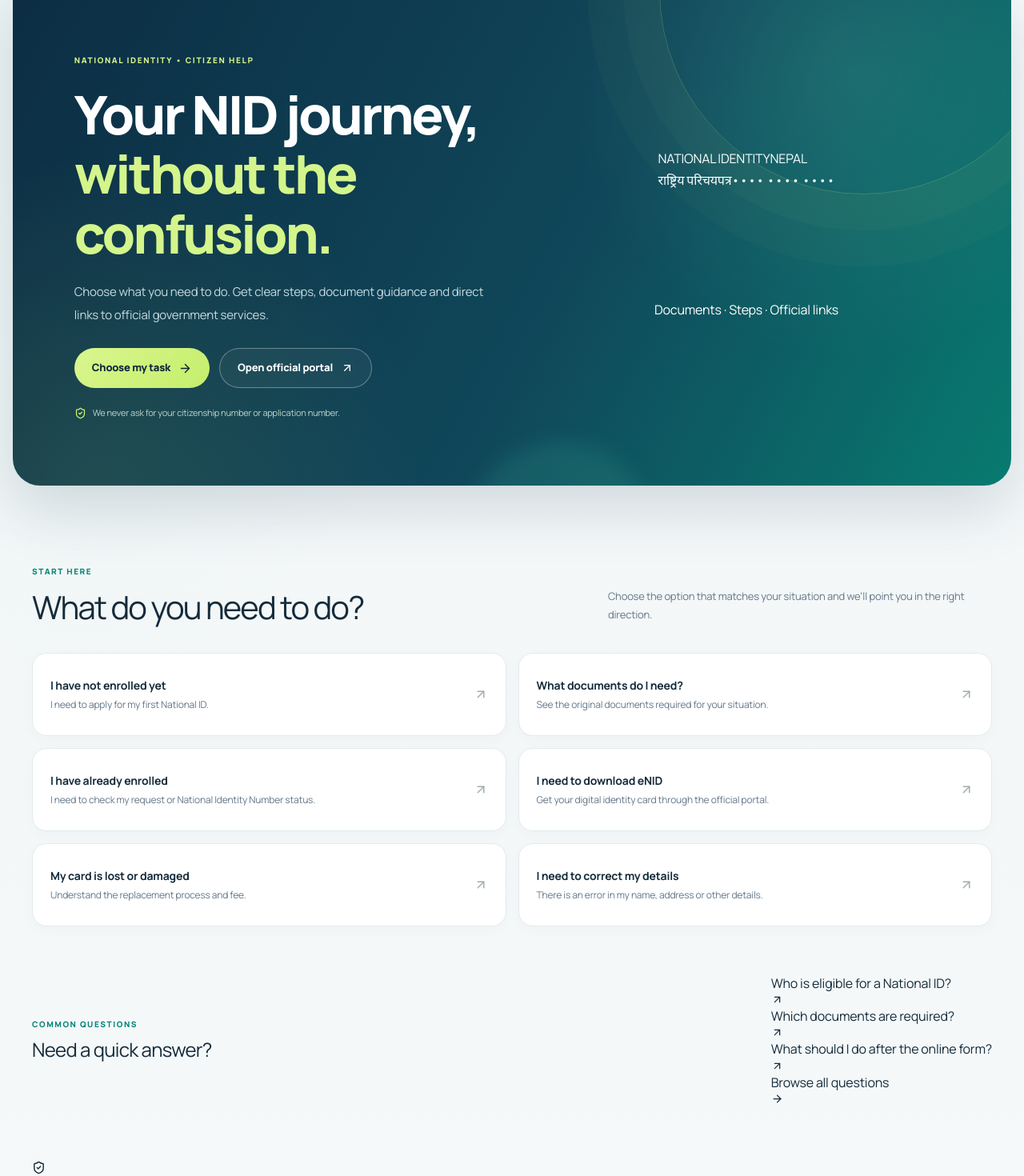
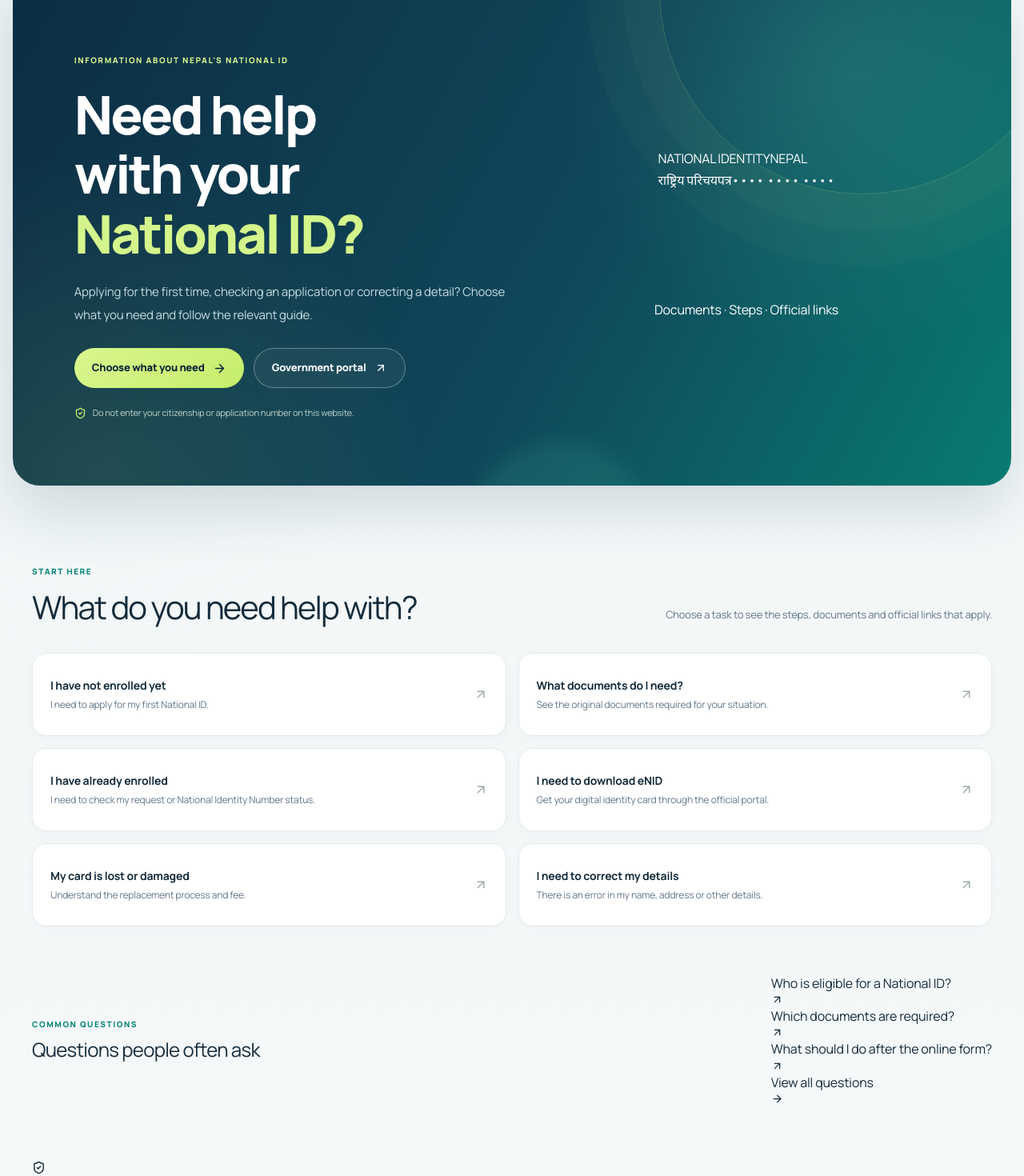
Before and after one commit to yadukumarshrestha/nid_help1, a Next.js app: page /en in a window 1280 px wide. Shown: the part 105-1575 px from the top of the page at 80% size. Built offline with nearby package versions, Linux system fonts and the light colour scheme; no server answers.

Commit message:
Rewrite homepage copy in plain natural language

```diff
--- a/content/data.ts
+++ b/content/data.ts
@@ -34,62 +34,32 @@ export type Guide = {
 
 export const homeCopy = {
   ne: {
-    eyebrow: "राष्ट्रिय परिचयपत्र • नागरिक सहायता",
-    title: "NID को काम अब",
-    titleAccent: "अलमल बिना।",
-    description: "तपाईंलाई के गर्नुपर्ने हो छान्नुहोस्। सही प्रक्रिया, चाहिने कागजात र आधिकारिक लिंक एउटै ठाउँमा पाउनुहोस्।",
-    primaryCta: "मेरो काम छान्नुहोस्",
-    secondaryCta: "आधिकारिक पोर्टल खोल्नुहोस्",
-    privacy: "तपाईंको नागरिकता नम्बर वा आवेदन नम्बर हामी माग्दैनौँ।",
-    finderEyebrow: "पहिले आफ्नो अवस्था छान्नुहोस्",
-    finderTitle: "तपाईंलाई के गर्नुपर्ने छ?",
-    finderText: "आफ्नो कामसँग मिल्ने विकल्प छान्नुहोस्; हामी सही बाटो देखाउँछौँ।",
-    taskTitle: "सिधै आफ्नो काममा जानुहोस्",
-    taskText: "सबै कुरा पढ्न आवश्यक छैन। आफूलाई चाहिएको सेवाबाट सुरु गर्नुहोस्।",
-    processEyebrow: "सरल यात्रा",
-    processTitle: "तीन चरणमा तयारी",
-    processText: "जानकारी बुझ्नुहोस्, कागजात तयार गर्नुहोस्, अनि आधिकारिक सेवामा जानुहोस्।",
-    process: [
-      ["१", "आफ्नो काम छान्नुहोस्", "पहिलो दर्ता हो कि status, eNID वा correction—पहिले छुट्याउनुहोस्।"],
-      ["२", "तयारी पूरा गर्नुहोस्", "लाग्ने कागजात र कार्यालयमा ध्यान दिनुपर्ने कुरा पढ्नुहोस्।"],
-      ["३", "सरकारी साइटमा अघि बढ्नुहोस्", "आवेदन, status र भुक्तानीजस्ता काम सरकारी पोर्टलमै गर्नुहोस्।"]
-    ],
-    officialTitle: "आधिकारिक सेवा चाहियो?",
-    officialText: "आवेदन, अवस्था जाँच, eNID डाउनलोड र भुक्तानी विभागको आफ्नै पोर्टलमा उपलब्ध छन्।",
-    officialButton: "सरकारी Citizen Portal खोल्नुहोस्",
-    faqTitle: "छिटो उत्तर चाहिएको छ?",
-    faqButton: "सबै प्रश्न हेर्नुहोस्",
-    noteTitle: "यो सरकारी वेबसाइट होइन",
-    noteText: "NID Help स्वतन्त्र नागरिक मार्गदर्शन हो। सरकारी अभिलेखमा पहुँच छैन र कुनै आवेदन वा भुक्तानी यहाँ हुँदैन।"
+    eyebrow: "राष्ट्रिय परिचयपत्रसम्बन्धी जानकारी",
+    title: "राष्ट्रिय परिचयपत्रको काम",
+    titleAccent: "कहाँबाट सुरु गर्ने?",
+    description: "पहिलो पटक परिचयपत्र बनाउने, आवेदनको अवस्था हेर्ने वा विवरण सच्याउने? आफ्नो काम छान्नुहोस् र आवश्यक जानकारी पाउनुहोस्।",
+    primaryCta: "आफ्नो काम छान्नुहोस्",
+    secondaryCta: "सरकारी पोर्टल",
+    privacy: "आफ्नो नागरिकता नम्बर वा आवेदन नम्बर यो वेबसाइटमा नलेख्नुहोस्।",
+    finderTitle: "तपाईंलाई कुन काममा सहयोग चाहिएको हो?",
+    finderText: "तलको विकल्प छान्नुहोस्। त्यस पेजमा प्रक्रिया, आवश्यक कागजात र सम्बन्धित सरकारी लिंक राखिएको छ।",
+    faqTitle: "धेरैले सोध्ने प्रश्न",
+    faqButton: "सबै प्रश्न र उत्तर",
+    noteText: "NID Help सरकारी निकाय होइन। यहाँबाट आवेदन दिन, व्यक्तिगत अभिलेख हेर्न वा शुल्क तिर्न मिल्दैन। आधिकारिक कामका लागि DoNIDCR को वेबसाइट वा Citizen Portal प्रयोग गर्नुहोस्।"
   },
   en: {
-    eyebrow: "NATIONAL IDENTITY • CITIZEN HELP",
-    title: "Your NID journey,",
-    titleAccent: "without the confusion.",
-    description: "Choose what you need to do. Get clear steps, document guidance and direct links to official government services.",
-    primaryCta: "Choose my task",
-    secondaryCta: "Open official portal",
-    privacy: "We never ask for your citizenship number or application number.",
-    finderEyebrow: "START WITH YOUR SITUATION",
-    finderTitle: "What do you need to do?",
-    finderText: "Choose the option that matches your situation and we'll point you in the right direction.",
-    taskTitle: "Go straight to your task",
-    taskText: "You do not need to read everything. Start with the service you need.",
-    processEyebrow: "A CLEAR JOURNEY",
-    processTitle: "Get ready in three steps",
-    processText: "Understand the process, prepare your documents, then continue on the official service.",
-    process: [
-      ["01", "Choose your task", "Separate first enrolment from status, eNID or correction."],
-      ["02", "Get prepared", "Review the documents and what to expect at the office."],
-      ["03", "Continue officially", "Applications, status checks and payments stay on government portals."]
-    ],
-    officialTitle: "Need an official service?",
-    officialText: "Applications, status checks, eNID downloads and payments are handled on the department's own portal.",
-    officialButton: "Open official Citizen Portal",
-    faqTitle: "Need a quick answer?",
-    faqButton: "Browse all questions",
-    noteTitle: "This is not a government website",
-    noteText: "NID Help is an independent citizen guide. We cannot access government records, submit applications or accept payments."
+    eyebrow: "INFORMATION ABOUT NEPAL'S NATIONAL ID",
+    title: "Need help with your",
+    titleAccent: "National ID?",
+    description: "Applying for the first time, checking an application or correcting a detail? Choose what you need and follow the relevant guide.",
+    primaryCta: "Choose what you need",
+    secondaryCta: "Government portal",
+    privacy: "Do not enter your citizenship or application number on this website.",
+    finderTitle: "What do you need help with?",
+    finderText: "Choose a task to see the steps, documents and official links that apply.",
+    faqTitle: "Questions people often ask",
+    faqButton: "View all questions",
+    noteText: "NID Help is independent and is not a government service. You cannot apply, view personal records or make payments here. Use the DoNIDCR website or Citizen Portal for official services."
   }
 } as const;
 
```
